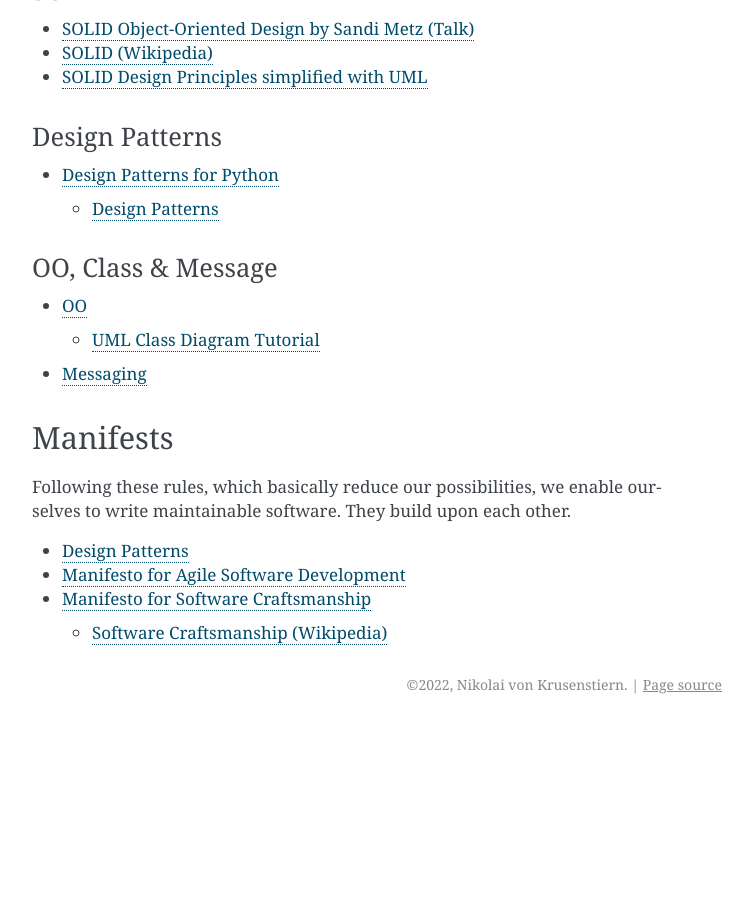
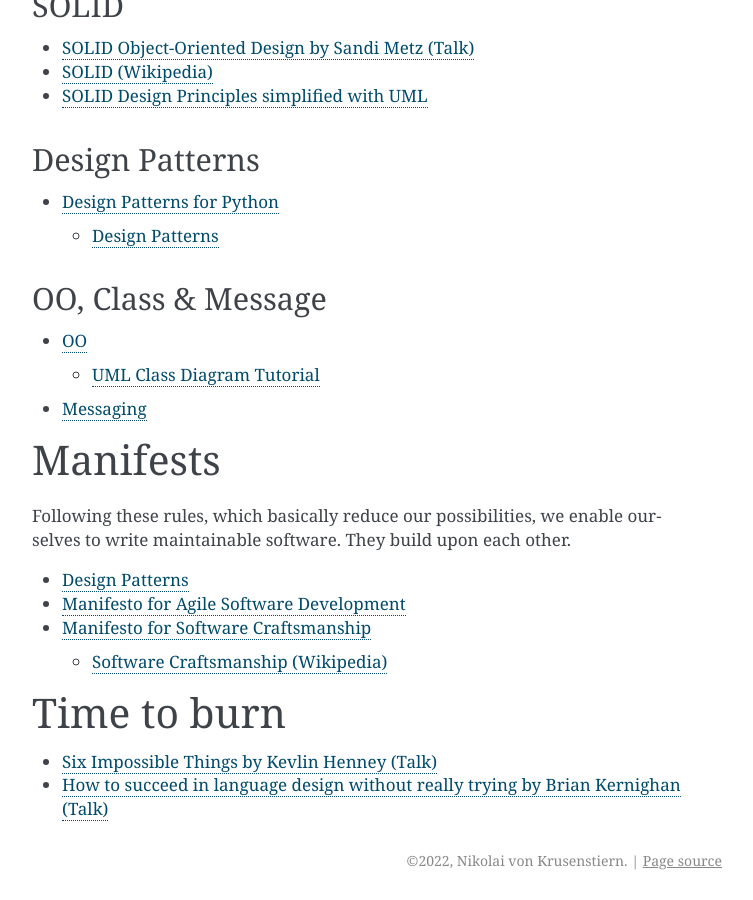
Before and after one commit to cruisen/cli-calc, a Sphinx documentation site: the page built from docs/extras/teaching.md, in a window 1280 px wide and 900 px high, scrolled down 1037 px. Shown: the whole window, without its empty margins (388-1141 px from the left). Built offline with Sphinx 7.4.7, drawn with Linux system fonts in a browser that asks for light colours; before the commit the page ends 1761 px from its top, so only the background shows below that.

Commit message:
add video links

```diff
--- a/docs/extras/teaching.md
+++ b/docs/extras/teaching.md
@@ -2,11 +2,11 @@
 
 All this will move into a sister project to actually teach this approach. See [Add Teaching repository](https://github.com/cruisen/cli-calc/issues/17).
 
-## Learn Python
+# Learn Python
 * Zen of Python [PEP020](https://www.python.org/dev/peps/pep-0020/)
 * Learn and master Python with [exercism.org](https://exercism.org/tracks/python)
 
-## OOO
+# OOO
 
 > “I’m sorry that I long ago coined the term “objects” for this topic because it gets many people to focus on the lesser idea. The big idea is messaging.”
 ~ Alan Kay
@@ -15,37 +15,42 @@ From:
 * [The forgotten History of OOP](https://medium.com/javascript-scene/the-forgotten-history-of-oop-88d71b9b2d9f)
 * [Does It Mean You Are Doing Object-Oriented Programming If You Write Classes?](https://igorfil.com/posts/oop-meaning/)
 
-### Code Smells
+## Code Smells
 * [Get a Whiff of This by Sandi Metz (Talk)](https://www.youtube.com/watch?v=PJjHfa5yxlU)
   * [Smells to Refactorings (pdf)](https://people.scs.carleton.ca/~jeanpier/Fall2021/Topic%204-%20About%20Smells%20and%20Refactoring/1a-%20Smells%20to%20Refactorings.pdf)
     Quick Reference Guide
 * [99 Bottles of OOP by Sandi Metz (Book)](https://sandimetz.com/99bottles)
 
-### Refactoring
+## Refactoring
 * [All the Little Things by Sandi Metz (Talk)](https://www.youtube.com/watch?v=8bZh5LMaSmE)
   * [Succession by Katrina Owen (Talk)](https://www.youtube.com/watch?v=59YClXmkCVM)
   * [Succession by Katrina Owen (git)](https://github.com/kytrinyx/succession)
 * [Polly Want a Message by Sandi Metz (Talk)](https://www.youtube.com/watch?v=YtROlyWWhV0)
 
-### SOLID
+## SOLID
 * [SOLID Object-Oriented Design by Sandi Metz (Talk)](https://www.youtube.com/watch?v=v-2yFMzxqwU)
 * [SOLID (Wikipedia)](https://en.wikipedia.org/wiki/SOLID)
 * [SOLID Design Principles simplified with UML](https://medium.com/@RikamPalkar/solid-design-principles-simplified-with-uml-8432a3406248)
 
-### Design Patterns
+## Design Patterns
 * [Design Patterns for Python](https://refactoring.guru/design-patterns/python)
   * [Design Patterns](https://en.wikipedia.org/wiki/Design_Patterns)
 
-### OO, Class & Message
+## OO, Class & Message
 * [OO](https://en.wikipedia.org/wiki/Object-oriented_programming)
   * [UML Class Diagram Tutorial](https://www.visual-paradigm.com/guide/uml-unified-modeling-language/uml-class-diagram-tutorial/)
 * [Messaging](https://www.quora.com/Why-is-object-oriented-programming-more-about-messaging-than-objects)
 
 
-## Manifests
+# Manifests
 Following these rules, which basically reduce our possibilities,
 we enable ourselves to write maintainable software. They build upon each other.
 * [Design Patterns](https://en.wikipedia.org/wiki/Design_Patterns)
 * [Manifesto for Agile Software Development](https://agilemanifesto.org/)
 * [Manifesto for Software Craftsmanship](https://manifesto.softwarecraftsmanship.org/)
   * [Software Craftsmanship (Wikipedia)](https://en.wikipedia.org/wiki/Software_craftsmanship)
+
+
+# Time to burn
+* [Six Impossible Things by Kevlin Henney (Talk)](https://www.youtube.com/watch?v=YoaZzIZFErI)
+* [How to succeed in language design without really trying by Brian Kernighan (Talk)](https://www.youtube.com/watch?v=Sg4U4r_AgJU)
```
